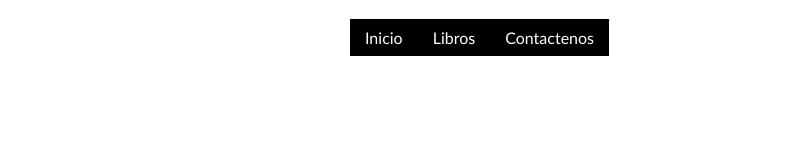
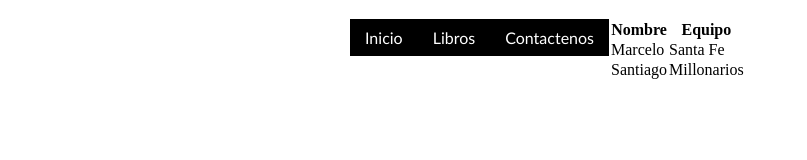
Before and after one commit to AngelDuar12/PruebaHTML, a plain HTML site: page index.html in a window 1280 px wide. Shown: the full height of the page, 90-897 px from the left. Drawn offline with Linux system fonts and the light colour scheme.

Commit message:
Tabla de equipos

```diff
--- a/index.html
+++ b/index.html
@@ -70,6 +70,19 @@
             </ul>
         </div>
     </header>
+
+    <table >
+        <th>Nombre</th>
+        <th>Equipo</th>
+        <tr>
+            <td>Marcelo</td>
+            <td>Santa Fe</td>
+        </tr>
+        <tr>
+            <td>Santiago</td>
+            <td>Millonarios</td>
+        </tr>
+    </table>
 </body>
 
 </html>
```
